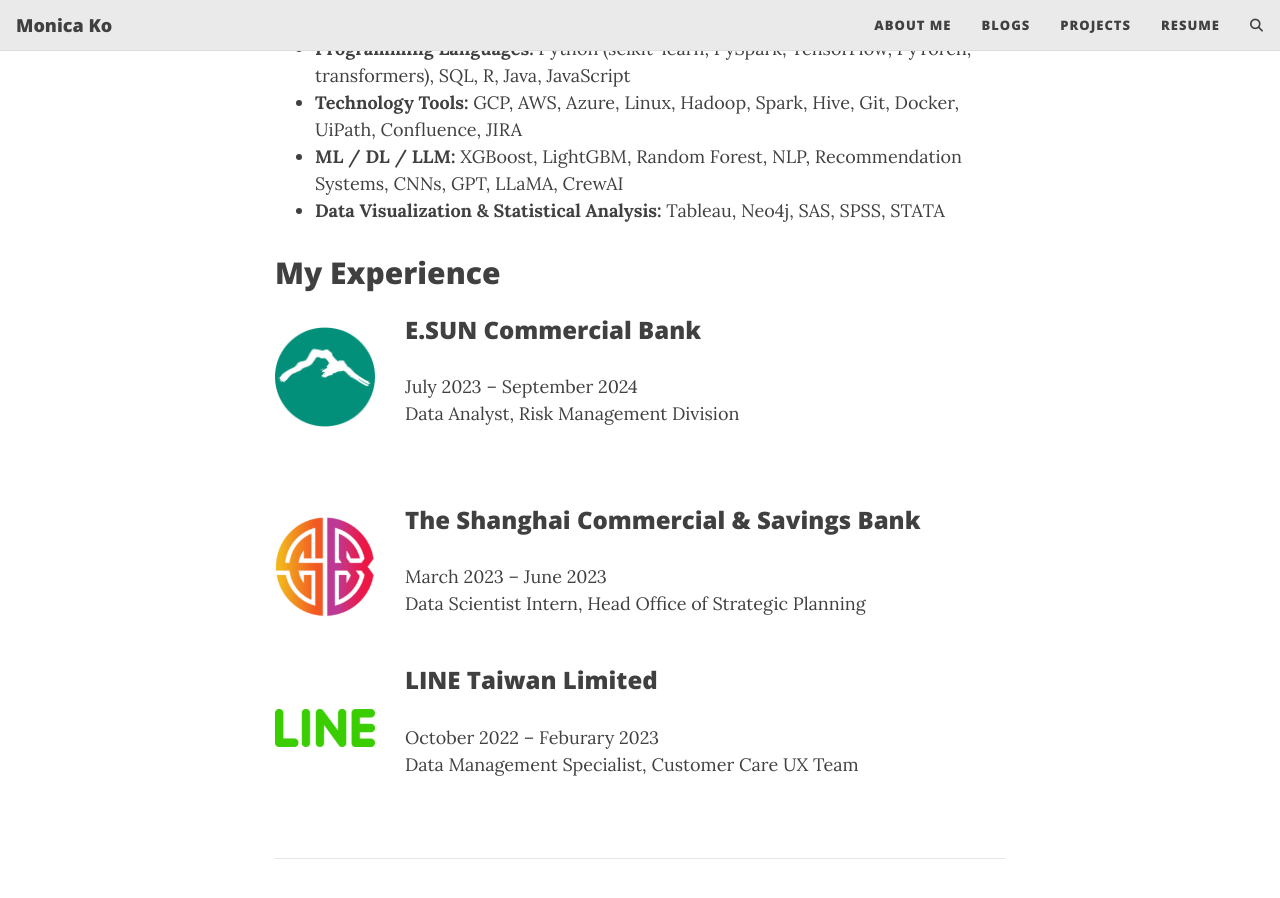
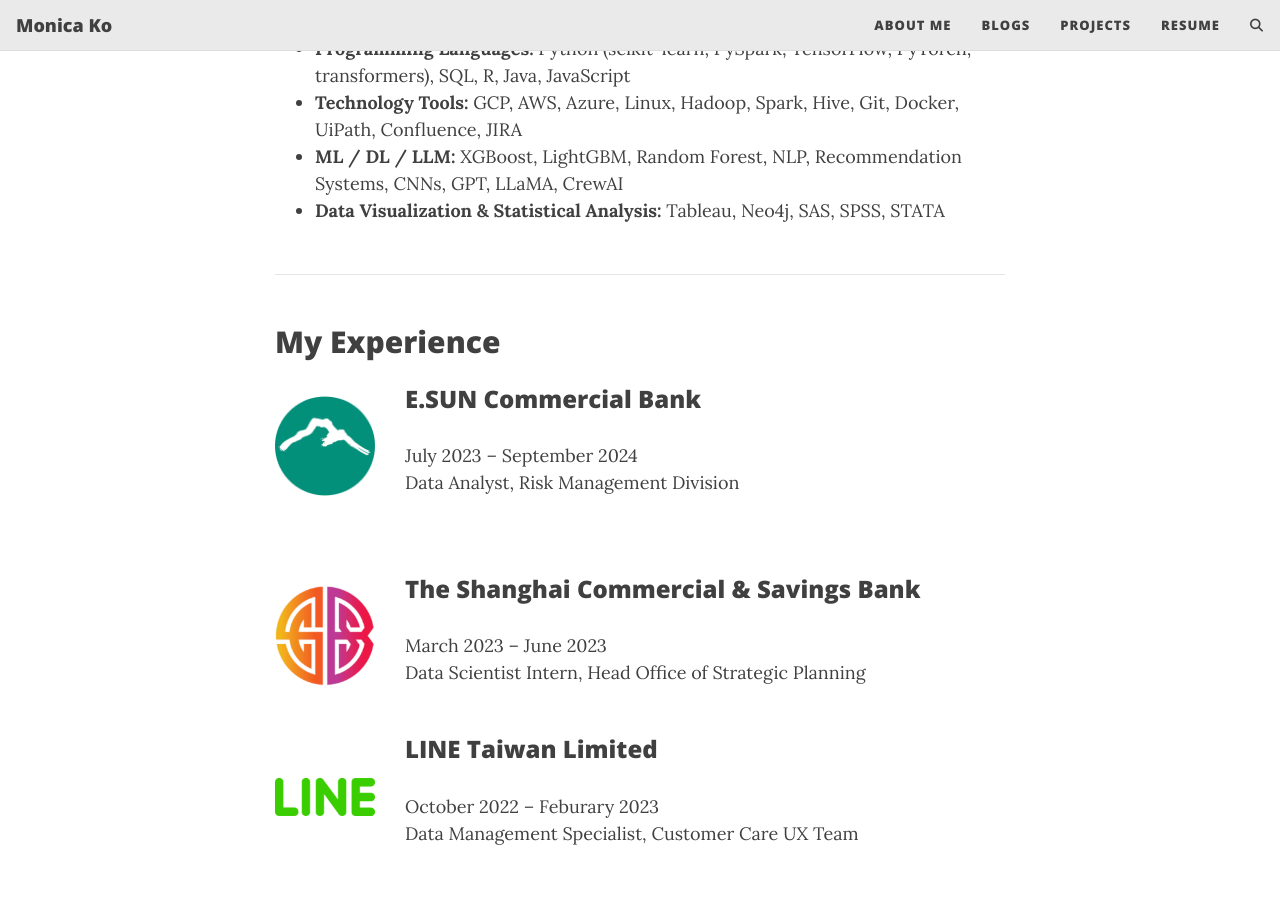
Before and after one commit to yuhsuanko/yuhsuanko.github.io, a Jekyll site: the page built from aboutme.md, in a window 1280 px wide and 900 px high, scrolled down 1441 px. Built offline with Jekyll 4.4.1, drawn with Linux system fonts in a browser that asks for light colours; comment, search, counter and statistics services are not loaded.

Commit message:
Update aboutme.md

```diff
--- a/aboutme.md
+++ b/aboutme.md
@@ -45,6 +45,8 @@
     <li><strong>Data Visualization & Statistical Analysis:</strong> Tableau, Neo4j, SAS, SPSS, STATA</li>
   </ul>
 </section>
+
+<hr style="margin: 50px 0;">
 
 <section>
   <h2>My Experience</h2>
```
